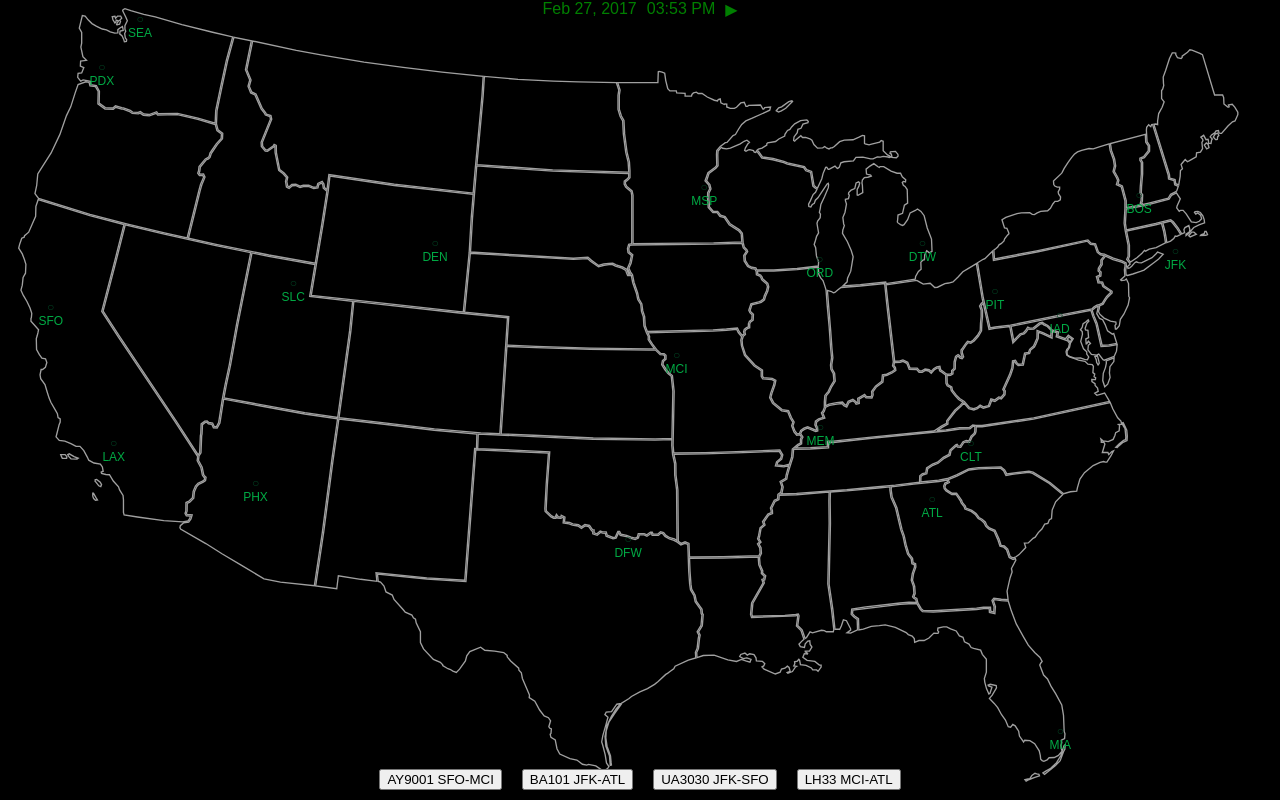
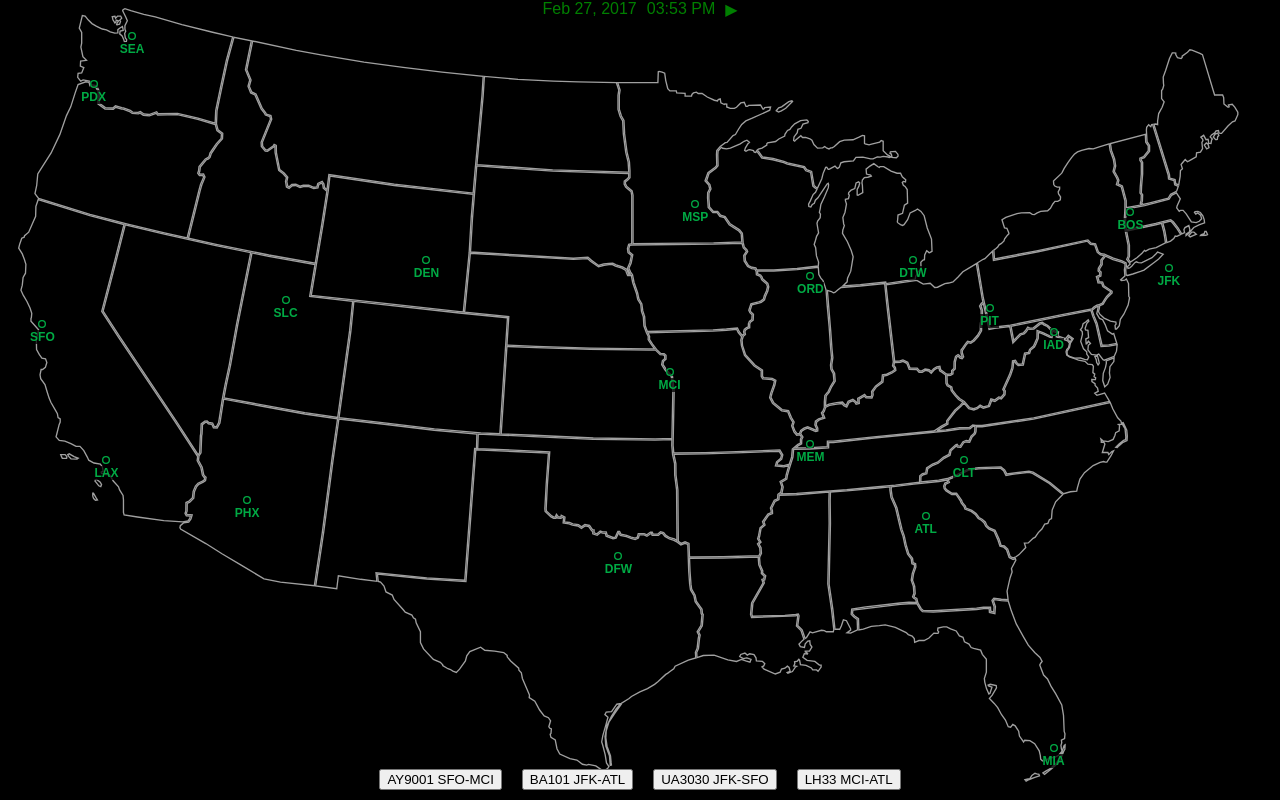
Before and after one commit to kpsroka/AirYou, a React (Create React App) app: page / in a window 1280 px wide. Built offline with nearby package versions, Linux system fonts and the light colour scheme.

Commit message:
Updating CSS style for airports.

```diff
--- a/src/ui/components/Airport.css
+++ b/src/ui/components/Airport.css
@@ -2,12 +2,26 @@
   position: absolute;
   bottom: 50%;
   left: 50%;
+  width: 8px;
+  height: 8px;
   display: flex;
   flex-direction: column;
+  align-items: center;
   flex-wrap: nowrap;
-  font-size: 12px;
+  overflow: visible;
+  background-color: rgba(0, 0, 0, 0.75);
+}
+
+.airportIcon {
+  width: 8px;
+  height: 8px;
 }
 
 .airportName {
+  position: absolute;
+  top: 10px;
+  font-size: 12px;
   color: #0a4;
+  font-weight: bold;
+  background-color: rgba(0, 0, 0, 0.75);
 }
--- a/src/ui/components/Airport.js
+++ b/src/ui/components/Airport.js
@@ -1,5 +1,7 @@
 import React, { Component } from 'react';
 import "./Airport.css";
+import BgImage from "../../../public/airport.svg";
+
 
 class Airport extends Component {
   positionToStyle(position) {
@@ -12,7 +14,7 @@ class Airport extends Component {
   render() {
     return (
       <div className="airport" style={this.positionToStyle(this.props.position)}>
-        <div>{this.props.icon}</div>
+        <img className="airportIcon" src={BgImage} role="presentation" />
         <div className="airportName">{this.props.code}</div>
       </div>
     )
```
